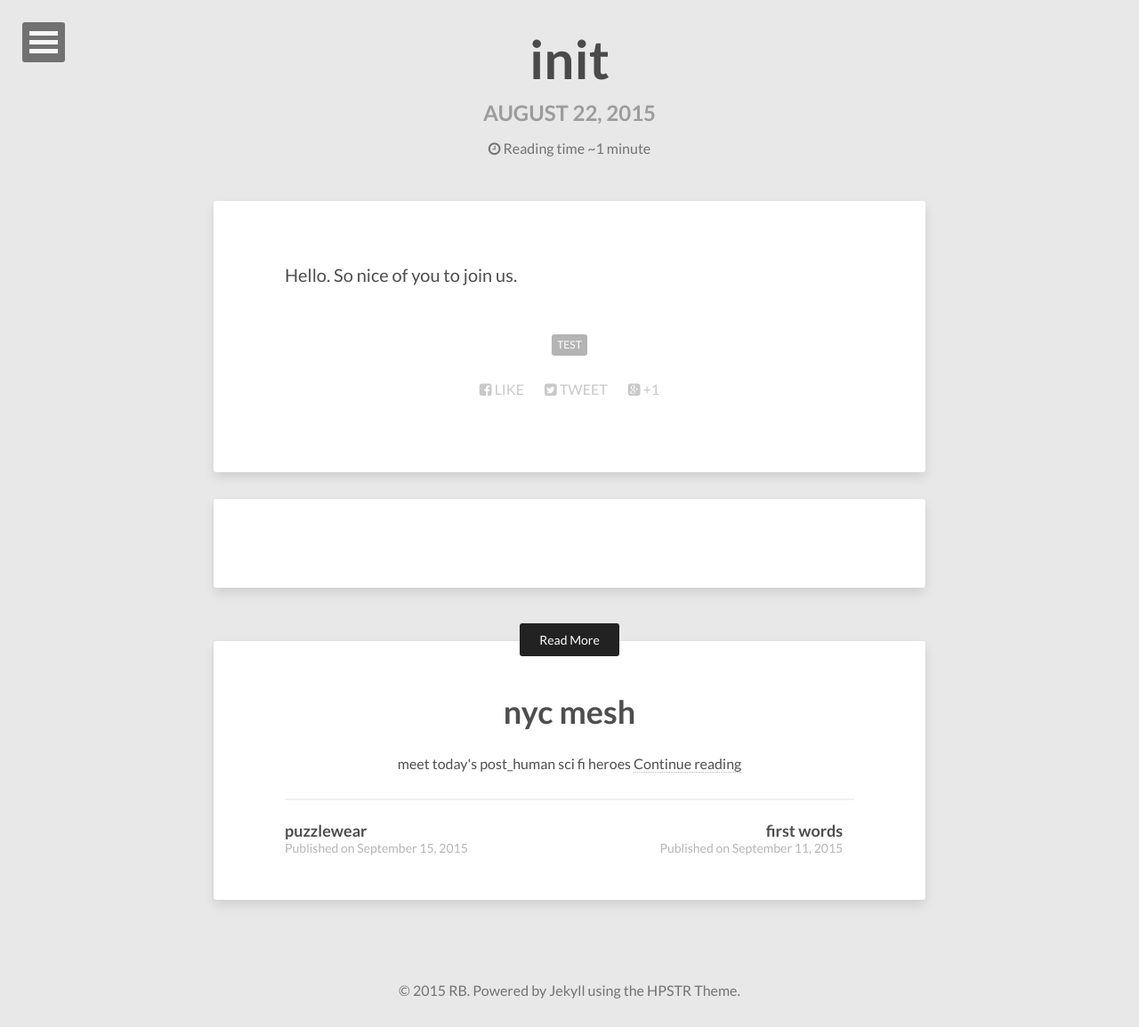
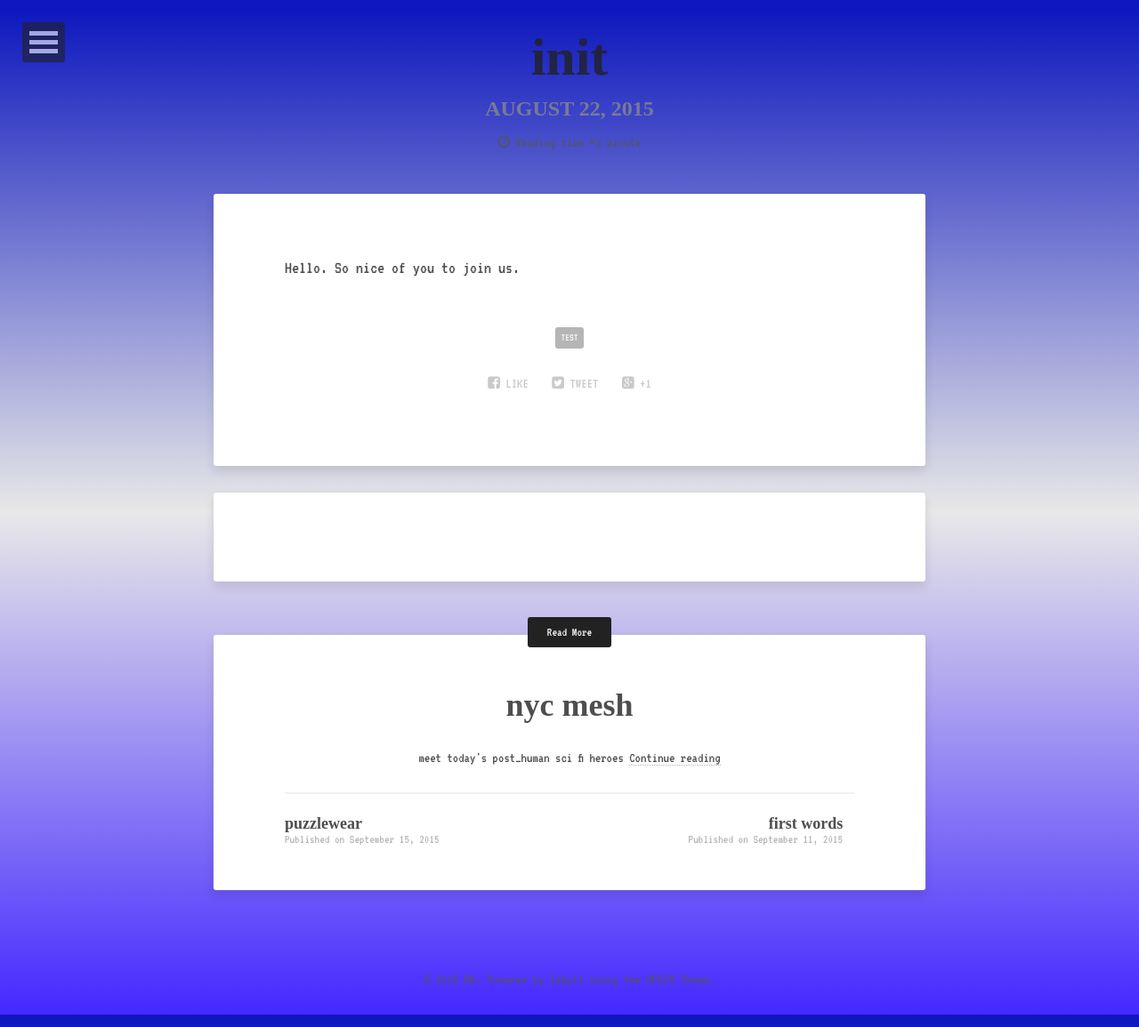
Before and after one commit to arebe/this.edgeofforever.net, a Jekyll site: the page built from _posts/2015-08-22-init.markdown, in a window 1280 px wide. Shown: the whole page at 89% size. Built offline with Jekyll 4.4.1, drawn with Linux system fonts in a browser that asks for light colours; nearby versions of some CDN libraries; some web fonts are replaced.

Commit message:
fonts and gradients

```diff
--- a/_sass/_page.scss
+++ b/_sass/_page.scss
@@ -3,6 +3,7 @@ body {
 	padding: 0;
 	width: 100%;
 	background-color: $body-color;
+	background-image: $body-image;
 }
 
 // Main
--- a/_sass/_variables.scss
+++ b/_sass/_variables.scss
@@ -1,9 +1,9 @@
 // Typography
 // --------------------------------------------------
 
-$base-font: 'Lato', Calibri, Arial, sans-serif;
-$heading-font: $base-font;
-$caption-font: $base-font;
+$base-font: 'VT323', Calibri, Arial, sans-serif;
+$heading-font: 'Nixie One', cursive;
+$caption-font: $heading-font;
 $code-font: monospace;
 $alt-font: serif;
 
@@ -21,7 +21,8 @@ body {
 // Colors
 // --------------------------------------------------
 $base-color				   : rgba(#222,0.8);
-$body-color      		 : #e8e8e8;
+$body-color      		 : #4428ff;
+$body-image          : linear-gradient(0deg, #4428ff, #e8e8e8, #0E18BE  99%);
 $text-color      		 : rgba(#222,0.8);
 $comp-color 	 		   : complement(#222);
 $border-color    		 : lighten($base-color,60);
--- a/assets/css/main.scss
+++ b/assets/css/main.scss
@@ -27,3 +27,8 @@ sitemap: false
 @import "animations";
 @import "dl-menu";
 @import "page";
+
+// Fonts
+@import url(https://fonts.googleapis.com/css?family=Nixie+One);
+@import url(https://fonts.googleapis.com/css?family=Nova+Mono);
+@import url(https://fonts.googleapis.com/css?family=VT323);
--- a/index.html
+++ b/index.html
@@ -1,8 +1,8 @@
 ---
 layout: post-index
-title: Latest Posts
-description: "Describe this nonsense."
-tags: [Jekyll, theme, themes, responsive, blog, modern]
+title:
+description:
+tags: [words]
 comments: false
 image:
   feature: dithered.png
```
Also changed, not shown: _data/navigation.yml (+4 -4 lines), about/index.md (+1 -1 lines).
